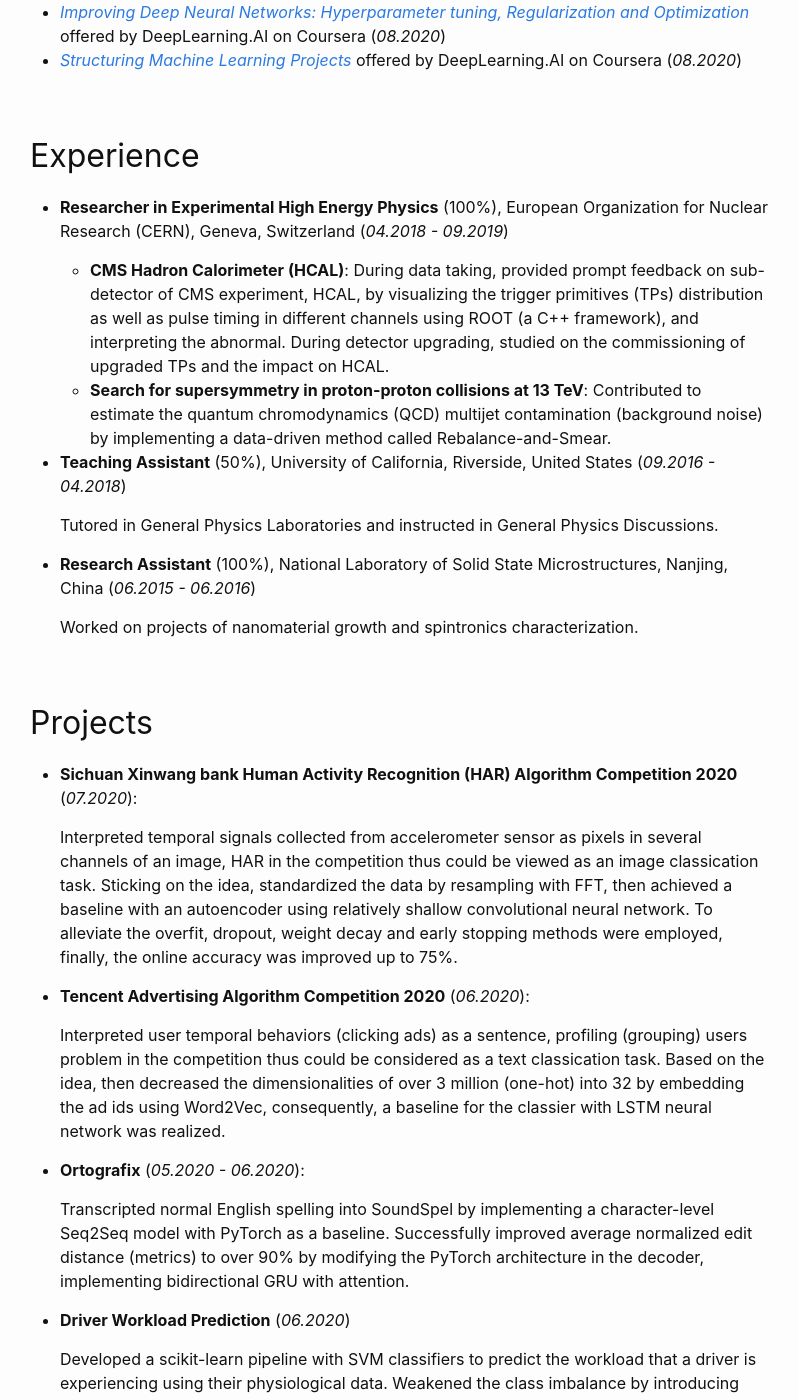
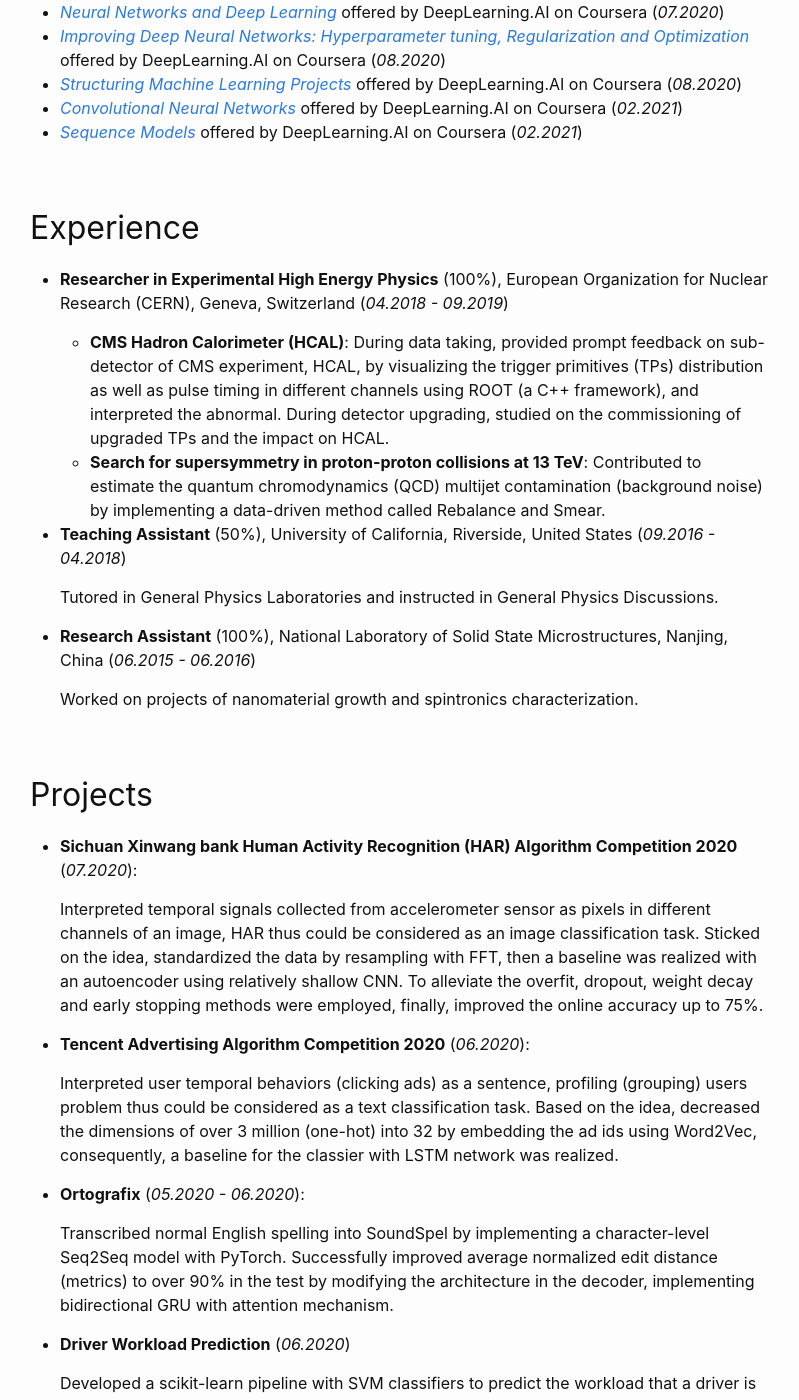
Before and after one commit to imyizhang/imyizhang.github.io, a Jekyll site: the page built from about.md, in a window 1280 px wide and 1400 px high, scrolled down 638 px. Shown: the whole window, without its empty margins (240-1039 px from the left). Built offline with Jekyll 4.4.1, drawn with Linux system fonts in a browser that asks for light colours; some of the changed text lies outside the part shown.

Commit message:
update about page

```diff
--- a/about.md
+++ b/about.md
@@ -23,6 +23,8 @@ permalink: /about/
 * *[Neural Networks and Deep Learning](https://www.coursera.org/account/accomplishments/certificate/3XJYDMJNVJSQ)* offered by DeepLearning.AI on Coursera (*07.2020*)
 * *[Improving Deep Neural Networks: Hyperparameter tuning, Regularization and Optimization](https://www.coursera.org/account/accomplishments/certificate/YWY8UZ9UL9UJ)* offered by DeepLearning.AI on Coursera (*08.2020*)
 * *[Structuring Machine Learning Projects](https://www.coursera.org/account/accomplishments/certificate/PMP6KZTUB7TL)* offered by DeepLearning.AI on Coursera (*08.2020*)
+* *[Convolutional Neural Networks](https://www.coursera.org/account/accomplishments/certificate/KXTVHSQVWF24)* offered by DeepLearning.AI on Coursera (*02.2021*)
+* *[Sequence Models](https://www.coursera.org/account/accomplishments/certificate/DCF2WH2XSQ2C)* offered by DeepLearning.AI on Coursera (*02.2021*)
 
 
 
@@ -31,8 +33,8 @@ permalink: /about/
 
 * **Researcher in Experimental High Energy Physics** (100%), European Organization for Nuclear Research (CERN), Geneva, Switzerland (*04.2018 - 09.2019*)
 
-  * **CMS Hadron Calorimeter (HCAL)**: During data taking, provided prompt feedback on sub-detector of CMS experiment, HCAL, by visualizing the trigger primitives (TPs) distribution as well as pulse timing in different channels using ROOT (a C++ framework), and interpreting the abnormal. During detector upgrading, studied on the commissioning of upgraded TPs and the impact on HCAL.
-  * **Search for supersymmetry in proton-proton collisions at 13 TeV**: Contributed to estimate the quantum chromodynamics (QCD) multijet contamination (background noise) by implementing a data-driven method called Rebalance-and-Smear.
+  * **CMS Hadron Calorimeter (HCAL)**: During data taking, provided prompt feedback on sub-detector of CMS experiment, HCAL, by visualizing the trigger primitives (TPs) distribution as well as pulse timing in different channels using ROOT (a C++ framework), and interpreted the abnormal. During detector upgrading, studied on the commissioning of upgraded TPs and the impact on HCAL.
+  * **Search for supersymmetry in proton-proton collisions at 13 TeV**: Contributed to estimate the quantum chromodynamics (QCD) multijet contamination (background noise) by implementing a data-driven method called Rebalance and Smear.
 
 
 * **Teaching Assistant** (50%), University of California, Riverside, United States (*09.2016 - 04.2018*)
@@ -49,15 +51,15 @@ permalink: /about/
 
 * **Sichuan Xinwang bank Human Activity Recognition (HAR) Algorithm Competition 2020** (*07.2020*):
 
-  Interpreted temporal signals collected from accelerometer sensor as pixels in several channels of an image, HAR in the competition thus could be viewed as an image classication task. Sticking on the idea, standardized the data by resampling with FFT, then achieved a baseline with an autoencoder using relatively shallow convolutional neural network. To alleviate the overfit, dropout, weight decay and early stopping methods were employed, finally, the online accuracy was improved up to 75%.
+  Interpreted temporal signals collected from accelerometer sensor as pixels in different channels of an image, HAR thus could be considered as an image classification task. Sticked on the idea, standardized the data by resampling with FFT, then a baseline was realized with an autoencoder using relatively shallow CNN. To alleviate the overfit, dropout, weight decay and early stopping methods were employed, finally, improved the online accuracy up to 75%.
 
 * **Tencent Advertising Algorithm Competition 2020** (*06.2020*):
 
-  Interpreted user temporal behaviors (clicking ads) as a sentence, profiling (grouping) users problem in the competition thus could be considered as a text classication task. Based on the idea, then decreased the dimensionalities of over 3 million (one-hot) into 32 by embedding the ad ids using Word2Vec, consequently, a baseline for the classier with LSTM neural network was realized.
+  Interpreted user temporal behaviors (clicking ads) as a sentence, profiling (grouping) users problem thus could be considered as a text classification task. Based on the idea, decreased the dimensions of over 3 million (one-hot) into 32 by embedding the ad ids using Word2Vec, consequently, a baseline for the classier with LSTM network was realized.
 
 * **Ortografix** (*05.2020 - 06.2020*):
 
-  Transcripted normal English spelling into SoundSpel by implementing a character-level Seq2Seq model with PyTorch as a baseline.  Successfully improved average normalized edit distance (metrics) to over 90% by modifying the PyTorch architecture in the decoder, implementing bidirectional GRU with attention.
+  Transcribed normal English spelling into SoundSpel by implementing a character-level Seq2Seq model with PyTorch. Successfully improved average normalized edit distance (metrics) to over 90% in the test by modifying the architecture in the decoder, implementing bidirectional GRU with attention mechanism.
 
 * **Driver Workload Prediction** (*06.2020*)
 
@@ -69,7 +71,7 @@ permalink: /about/
 
 * **Multilingual** (*03.2020 - 06.2020*):
 
-  Developed a web interface with Flask and Bootstrap to (mainly) query and modify a MySQL lexical database.
+  Developed a web interface with Flask and Bootstrap to (mainly) query and modify a MySQL multilingual lexical database, where a term is tokenized by rule-based NLP approach.
 
 
 
```
Also changed, not shown: other parts of about.md (+3 -3 lines).
